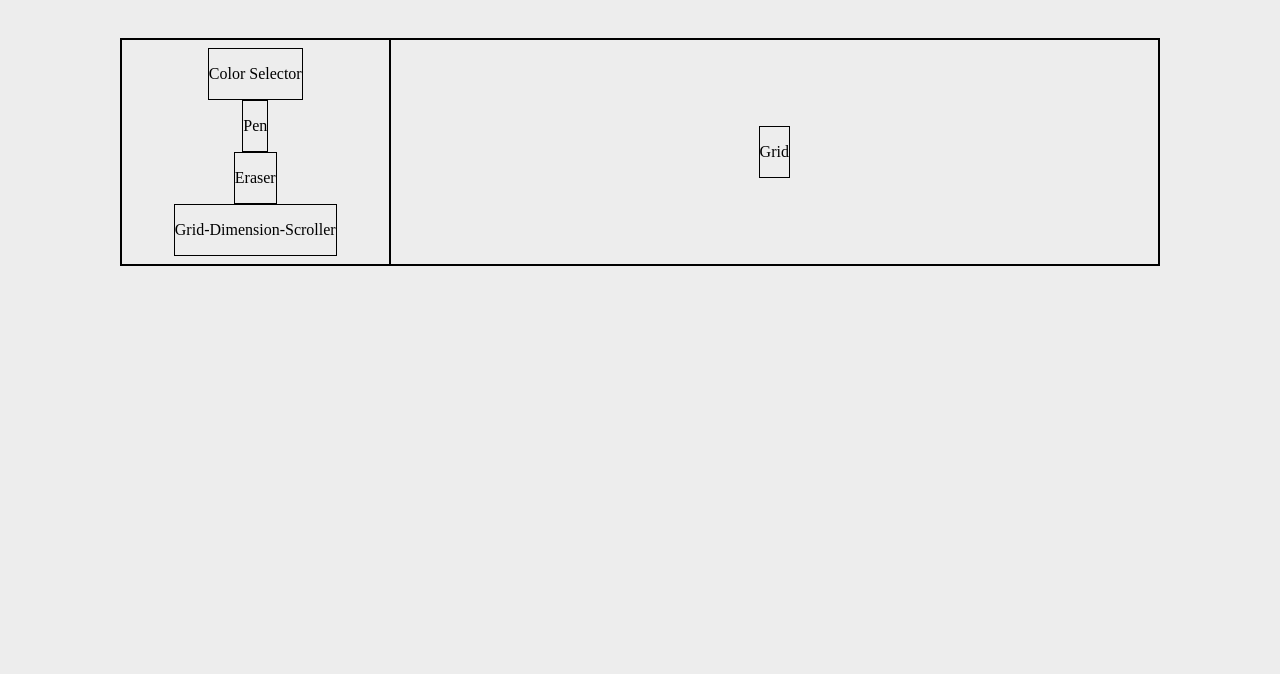
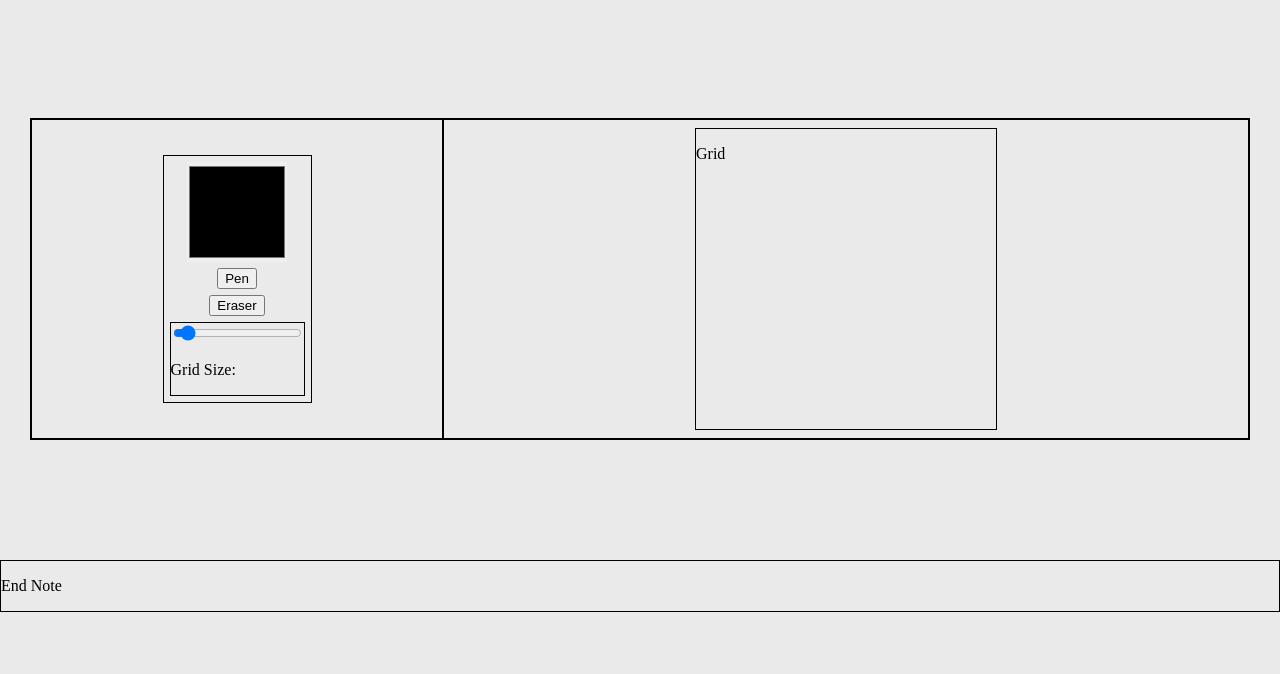
Before and after one commit to MarkJuliusAbraham/Etch-A-Sketch, a plain HTML site: page index.html in a window 1280 px wide. Shown: the part 126-800 px from the top of the page. Drawn offline with Linux system fonts and the light colour scheme.

Commit message:
Added proper overflow behaviour and html input elements

```diff
--- a/index.html
+++ b/index.html
@@ -16,24 +16,21 @@
     </div>
   </header>
 
-  <main>
+  <main class="main">
     <div class="body-container">
         <div class="item left">
+          <div class="tools">
+            <input id="color-picker" type="color" value="000000">
+            <button> Pen </button>
+            <button> Eraser</button>
             <div>
-                <p>Color Selector</p>
+              <input id="ranged-slider" type="range" value="5" min="1" max="60">
+              <p> Grid Size: </p>
             </div>
-            <div>
-              <p>Pen</p>
-            </div>
-            <div>
-              <p>Eraser</p>
-            </div>
-            <div>
-              <p>Grid-Dimension-Scroller</p>
-            </div>
+          </div>
         </div>
         <div class="item right">
-            <div>
+            <div id="grid">
                 <p>Grid</p>
             </div>
         </div>
@@ -41,7 +38,9 @@
 </main>
 
 <footer>
-  <p></p>
+  <div>
+    <p>End Note</p>
+  </div>
 </footer>
 </body>
 </html>
--- a/styles/styles.css
+++ b/styles/styles.css
@@ -1,7 +1,7 @@
 :root{
-    --primary-color: rgb(237, 237, 237);
+    --primary-color: rgb(234, 234, 234);
     --header-color: rgb(179, 134, 134);
-    --default-edge-margin: 120px;
+    --default-edge-margin: 30px;
 }
 
 html{
@@ -33,10 +33,16 @@ div{
    /* align-content: center; */
 }
 
+main{
+    justify-content: center;
+}
+
 .body-container{
     display: flex;
     justify-content: center;
-    margin: 40px var(--default-edge-margin) 40px ;
+    margin: 120px var(--default-edge-margin);
+    flex-flow: row wrap-reverse;
+    overflow: hidden;
 }
 
 .body-container .item{
@@ -51,16 +57,26 @@ div{
     flex: 1;
 }
 
-.body-container .item.right{
-    flex: 3;
+.body-container .tools{
+    display: flex;
+    flex-direction: column;
+    align-items: center;
+    gap: 6px;
+    padding: 6px;
 }
 
-@media screen and (width < 600px) {
-    .body-container{
-        display: flex;
-        flex-direction: column-reverse;
-        justify-content: center;
-        align-items: center;
-        margin: 40px var(--default-edge-margin) 40px ;
-    }
+.body-container .item.right{
+    flex: 2;
 }
+
+#color-picker{
+    padding: 0px;
+    border-style: none;
+    width: 100px;
+    height: 100px;
+}
+
+#grid{
+    width: 300px;
+    height: 300px;
+}
```
